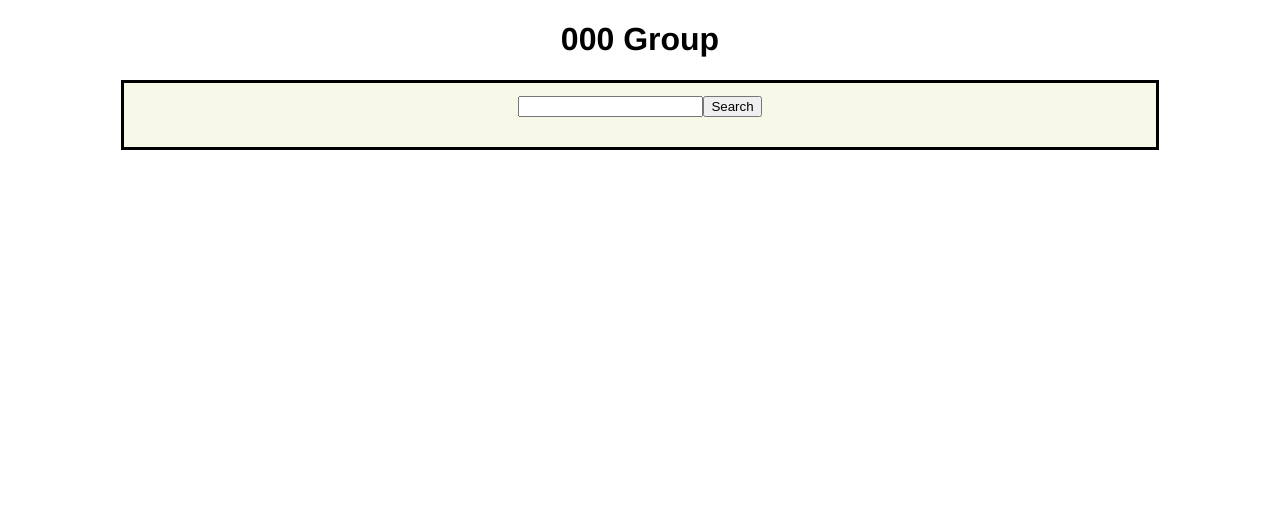
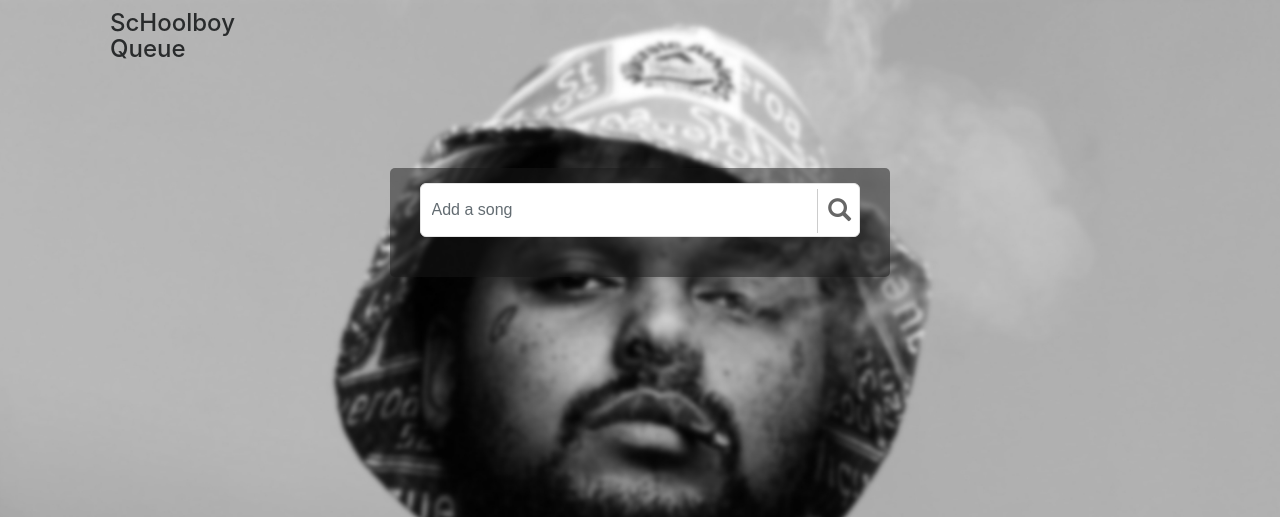
Before and after one commit to DanielSBrown/ScHoolboy-Queue, a Flask app: template app/templates/group.html in a window 1280 px wide. Shown: the top 517 px of the page. Run offline with Flask 2, Linux system fonts and the light colour scheme; the template is opened without the code that fills it: most values are stand-ins (such as "Sample title", 1, 10 or a date in 2020); parts of the project's set-up code (start-up, migrations or seed data) failed here and were passed over; some libraries are stand-ins or nearby versions.

Commit message:
bootstrap added to group.html

```diff
--- /dev/null
+++ b/app/static/styles/searchbox.css
@@ -0,0 +1,31 @@
+#custom-search-input{
+    padding: 3px;
+    border: solid 1px #E4E4E4;
+    border-radius: 6px;
+    background-color: #fff;
+}
+
+#custom-search-input input{
+    border: 0;
+    box-shadow: none;
+}
+
+#custom-search-input button{
+    margin: 2px 0 0 0;
+    background: none;
+    box-shadow: none;
+    border: 0;
+    color: #666666;
+    padding: 0 8px 0 10px;
+    border-left: solid 1px #ccc;
+}
+
+#custom-search-input button:hover{
+    border: 0;
+    box-shadow: none;
+    border-left: solid 1px #ccc;
+}
+
+#custom-search-input .glyphicon-search{
+    font-size: 23px;
+}
--- a/app/templates/group.html
+++ b/app/templates/group.html
@@ -4,23 +4,79 @@
 <head>
     <meta charset="UTF-8">
     <title>Group -- {{ groupcode }}</title>
-   <link href = "/static/styles/style.css" rel = "stylesheet" type = "text/css" />
+
     <script src="//ajax.googleapis.com/ajax/libs/jquery/1.8.2/jquery.min.js"></script>
- <script src="https://apis.google.com/js/client.js?onload=googleApiClientReady"> </script>
+    <script src="https://apis.google.com/js/client.js?onload=googleApiClientReady"> </script>
+
+    <script
+  src="https://code.jquery.com/jquery-3.1.1.js"
+  integrity="sha256-16cdPddA6VdVInumRGo6IbivbERE8p7CQR3HzTBuELA="
+  crossorigin="anonymous"></script>
+    <link href="//netdna.bootstrapcdn.com/bootstrap/3.0.0/css/bootstrap.min.css" rel="stylesheet">
+    <link rel="stylesheet" href="https://maxcdn.bootstrapcdn.com/bootstrap/4.0.0-alpha.6/css/bootstrap.min.css" integrity="sha384-rwoIResjU2yc3z8GV/NPeZWAv56rSmLldC3R/AZzGRnGxQQKnKkoFVhFQhNUwEyJ" crossorigin="anonymous">
+    <script src="https://maxcdn.bootstrapcdn.com/bootstrap/4.0.0-alpha.6/js/bootstrap.min.js" integrity="sha384-vBWWzlZJ8ea9aCX4pEW3rVHjgjt7zpkNpZk+02D9phzyeVkE+jo0ieGizqPLForn" crossorigin="anonymous"></script>
+    {#CSS for search box#}
+    <link rel="stylesheet" href="/static/styles/searchbox.css" type="text/css">
+
+</head>
+{#    <body>#}
+{#        <h1 class = header align = "center">{{groupcode}} Group</h1>#}
+{#        <div id="buttons" align = "center" class = "divcenter" class = "center">#}
+{#    <label> <input id="query" type="text"/><button id="search-button" onclick="googleApiClientReady()">Search</button></label>#}
+{#    #}
+{#    <h1 id = "header" class = "header" style = "display: none">Search Results</h1>#}
+{#    #}
+{#     <div  class = "divcenter" style="border:0px;" id = "videos"> #}
+{#          #}
+{#    </div>           #}
+
+<body style="background-image: url(/static/styles/schoolboyq.jpg);padding-top: 10px; background-position: top center; background-size: 1500px; background-repeat: no-repeat">
+
+    <div class="container" style="margin: 0">
+        <div class="row">
+            <div class="col-1">
+            </div>
+            <div class="col-1">
+                <h4 style="font-size:24px">ScHoolboy Queue</h4>
+            </div>
+        </div>
+    </div>
+
+    <div class="container" style="font-size=16px;margin-top: 100px; background-color: rgba(24,24,24,0.49); padding-top: 15px; padding-bottom: 15px;border-radius: 5px; width: 500px">
+        <div class="container-fluid">
+            <div class="row">
+                <div class="col-md-12">
+                    <div id="custom-search-input">
+                        <div class="input-group col-md-12" style="padding-right: 35px">
+                            <input style="font-size: 16px" type="text" id="query" class="form-control input-lg" placeholder="Add a song" />
+                            <span class="input-group-btn">
+                                <button class="btn btn-info btn-lg" id="search-button" type="button" onclick="googleApiClientReady()">
+                                    <span class="glyphicon glyphicon-search"></span>
+                                </button>
+                            </span>
+                        </div>
+                    </div>
+                </div>
+            </div>
+        </div>
+
+        <br/>
+        <h1 id = "header" class = "header" style = "display: none">Search Results</h1>
+
+        <table class="table" id="videos">
+            <tbody>
+
+            </tbody>
+        </table>
+{#        <div  class = "divcenter" style="border:0px;" id = "videos">#}
+{##}
+{#        </div>#}
+    </div>
 
 
 
-</head>
-    <body>
-        <h1 class = header align = "center">{{groupcode}} Group</h1>
-        <div id="buttons" align = "center" class = "divcenter" class = "center">
-    <label> <input id="query" type="text"/><button id="search-button" onclick="googleApiClientReady()">Search</button></label>
 
-    <h1 id = "header" class = "header" style = "display: none">Search Results</h1>
 
-     <div  class = "divcenter" style="border:0px;" id = "videos">
-
-    </div>
 <script>
 $( window ).on( "load", function() {
 googleApiClientReady2();
@@ -89,7 +145,8 @@ function query() {
 
     var item = results.items[0];
     var pic = item.snippet.thumbnails.default.url;
-    $('#videos').append("<img src = " + pic + "><br/>" + item.snippet.title + "<br/><br/>");
+    $('#videos').append("<tr style='color:#e2e2e2;font-size:16px'><th scope='row'><img src = " + pic + "><th/><td>" + item.snippet.title + "</td></tr>");
+{#    $('#videos').append("<img src = " + pic + "><br/>" + item.snippet.title + "<br/><br/>");#}
   });
   });
 
```
Also changed, not shown: app/templates/landing.html (+6 -5 lines).
